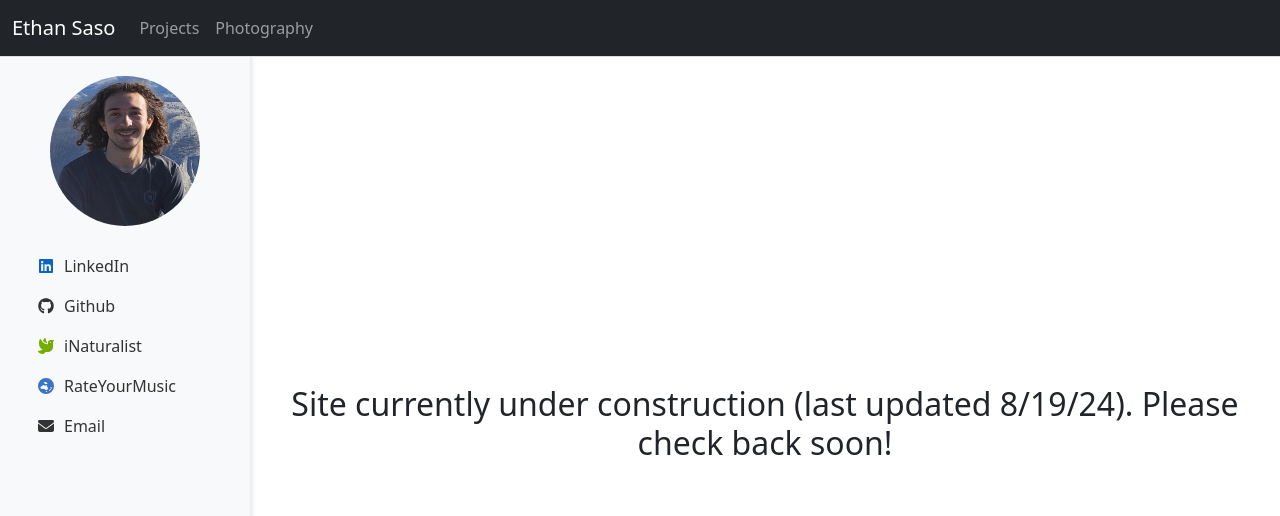
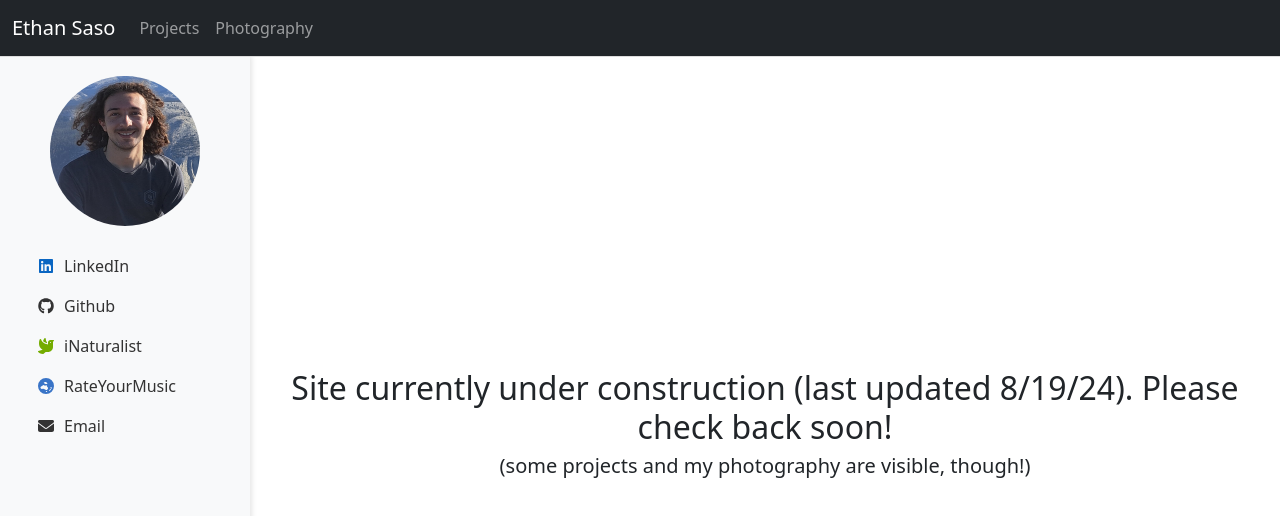
Before and after one commit to ethansaso/ethansaso.github.io, a React (Create React App) app: page / in a window 1280 px wide. Shown: the top 516 px of the page. Built offline with nearby package versions, Linux system fonts and the light colour scheme.

Commit message:
added notice that photos and projects are implemented to homepage

```diff
--- a/src/components/pages/Home.js
+++ b/src/components/pages/Home.js
@@ -1,9 +1,10 @@
 function Home() {
     return (
-        <div className="App" style={{display: 'flex', alignItems: 'center', justifyContent: 'center', height: '100%'}}>
+        <div className="App" style={{display: 'flex', flexDirection: 'column', alignItems: 'center', justifyContent: 'center', height: '100%'}}>
             <h2>
                 Site currently under construction (last updated 8/19/24). Please check back soon!
             </h2>
+            <h5>(some projects and my photography are visible, though!)</h5>
         </div>
     );
 }
```
